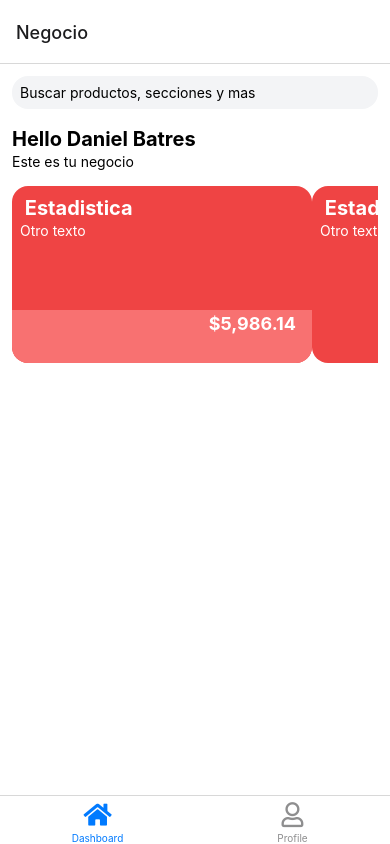
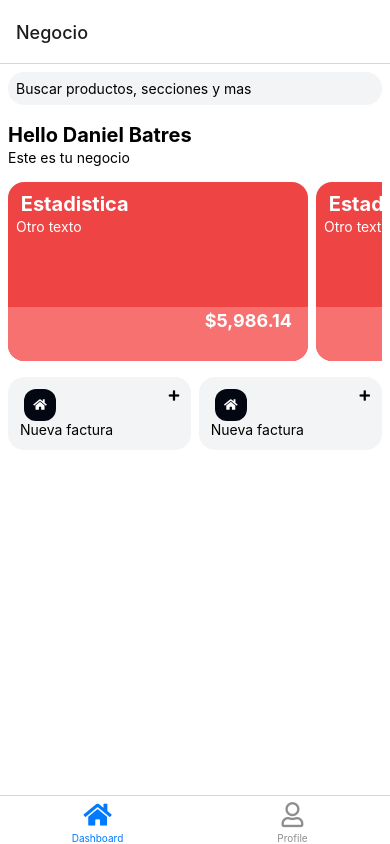
Before and after one commit to Empresadgra/mobile-application, a React Native app: screen /Negocio in a window 390 px wide. Built offline with nearby package versions, Linux system fonts and the light colour scheme.

Commit message:
Add components and more screens

```diff
--- /dev/null
+++ b/src/components/ActionButton.tsx
@@ -0,0 +1,21 @@
+import React from 'react'
+import { Text, View } from 'react-native';
+import Icon from "react-native-vector-icons/FontAwesome5";
+
+const ActionButton = (): JSX.Element => {
+  return (
+    <View className="bg-gray-100 h-full rounded-2xl w-full max-w-[49%] flex justify-between">
+      <View className="flex-row justify-between pt-3 pl-4 pr-3">
+        <View className="bg-gray-950 w-8 h-8 rounded-xl flex justify-center items-center">
+          <Icon name="home" color="white" />
+        </View>
+        <Icon name="plus" color="black" />
+      </View>
+      <View className="pb-3 pl-3">
+        <Text>Nueva factura</Text>
+      </View>
+    </View>
+  );
+}
+
+export { ActionButton };
--- /dev/null
+++ b/src/components/StatisticCard.tsx
@@ -0,0 +1,18 @@
+import React from 'react'
+import { View, Text } from 'react-native';
+
+const StatisticCard = (): JSX.Element => {
+  return (
+    <View className=" bg-red-500 min-w-[300px] mr-2 rounded-2xl flex flex-col justify-between">
+      <View className="p-2">
+        <Text className="text-white font-bold text-xl"> Estadistica</Text>
+        <Text className="text-white">Otro texto</Text>
+      </View>
+      <View className="h-[30%] bg-red-400 rounded-br-2xl rounded-bl-2xl flex items-end pr-4">
+        <Text className="font-bold text-white text-lg">$5,986.14</Text>
+      </View>
+    </View>
+  );
+}
+
+export { StatisticCard }
--- a/src/screens/Dashboard.tsx
+++ b/src/screens/Dashboard.tsx
@@ -1,9 +1,16 @@
 import React from 'react';
-import { Button, ScrollView, Text, TextInput, View } from 'react-native';
+import {
+  ScrollView,
+  Text,
+  TextInput,
+  View
+} from "react-native";
+import { ActionButton } from '../components/ActionButton';
+import { StatisticCard } from '../components/StatisticCard';
 
 function Dashboard(): JSX.Element {
   return (
-    <View className="p-3 bg-white h-full">
+    <View className="p-2 h-full bg-white">
       <TextInput
         placeholder="Buscar productos, secciones y mas"
         autoCapitalize="none"
@@ -16,29 +23,15 @@ function Dashboard(): JSX.Element {
       <ScrollView
         horizontal
         showsHorizontalScrollIndicator={false}
-        className="flex gap-2 max-h-[25%]"
+        className="flex max-h-[25%]"
       >
-        <View className=" bg-red-500  w-[300px] h-full rounded-2xl  flex flex-col justify-between">
-          <View className="p-2">
-            <Text className="text-white font-bold text-xl"> Estadistica</Text>
-            <Text className="text-white">Otro texto</Text>
-          </View>
-          <View className="h-[30%] bg-red-400 rounded-br-2xl rounded-bl-2xl flex items-end pr-4">
-            <Text className='font-bold text-white text-lg'>$5,986.14</Text>
-          </View>
-        </View>
-        <View className="bg-red-500 w-[300px] h-full rounded-2xl p-2">
-          <Text className="text-white font-bold text-xl"> Estadistica</Text>
-          <Text className="text-white">Otro texto</Text>
-        </View>
-        <View className="bg-red-500 w-[300px] h-full rounded-2xl p-2">
-          <Text className="text-white font-bold text-xl"> Estadistica</Text>
-          <Text className="text-white">Otro texto</Text>
-        </View>
+        <StatisticCard />
+        <StatisticCard />
+        <StatisticCard />
       </ScrollView>
-
-      <View className="flex gap-2">
-        <View className="bg-gray-100 h-[10%] rounded-2xl w-[50%]" ></View>
+      <View className="flex-row w-full mt-4 mb-4 max-h-[15%] justify-between">
+        <ActionButton />
+        <ActionButton />
       </View>
     </View>
   );
--- /dev/null
+++ b/src/screens/EditProduct.tsx
@@ -0,0 +1,12 @@
+import React from 'react';
+import { View } from 'react-native';
+
+function EditProduct(): JSX.Element {
+  return (
+    <View>
+
+    </View>
+  );
+}
+
+export { EditProduct };
```
Also changed, not shown: src/screens/Invoice.tsx (added).
